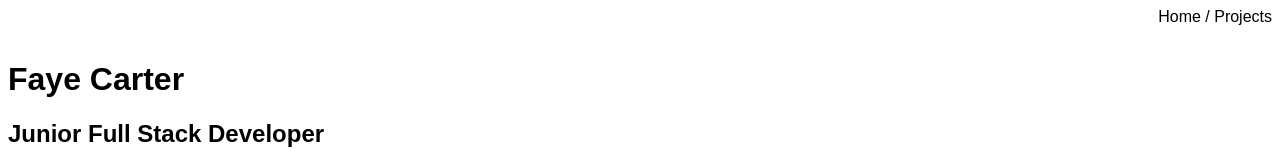
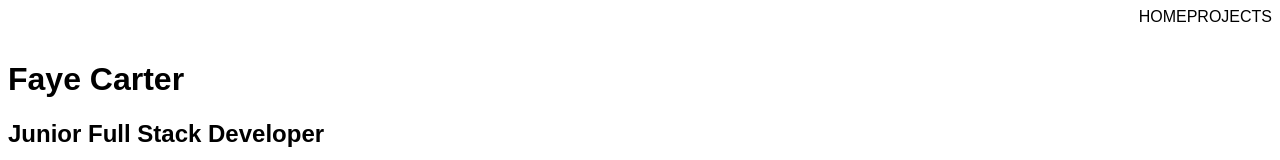
Before and after one commit to FayeCarter/portfolio, a React (Create React App) app: page / in a window 1280 px wide. Shown: the top 160 px of the page. Built offline with nearby package versions, Linux system fonts and the light colour scheme.

Commit message:
update Navigation text

```diff
--- a/src/components/Navigation.js
+++ b/src/components/Navigation.js
@@ -7,11 +7,10 @@ function Navigation() {
     <div className="Navigation">
       <ul>
           <Link to="/">
-            <li className="home-button">Home</li>
+            <li className="home-button">HOME</li>
           </Link>
-            <li> /  </li>
           <Link to="/projects">
-            <li className="projects-button">Projects</li>
+            <li className="projects-button">PROJECTS</li>
           </Link>
       </ul>
     </div>
```
